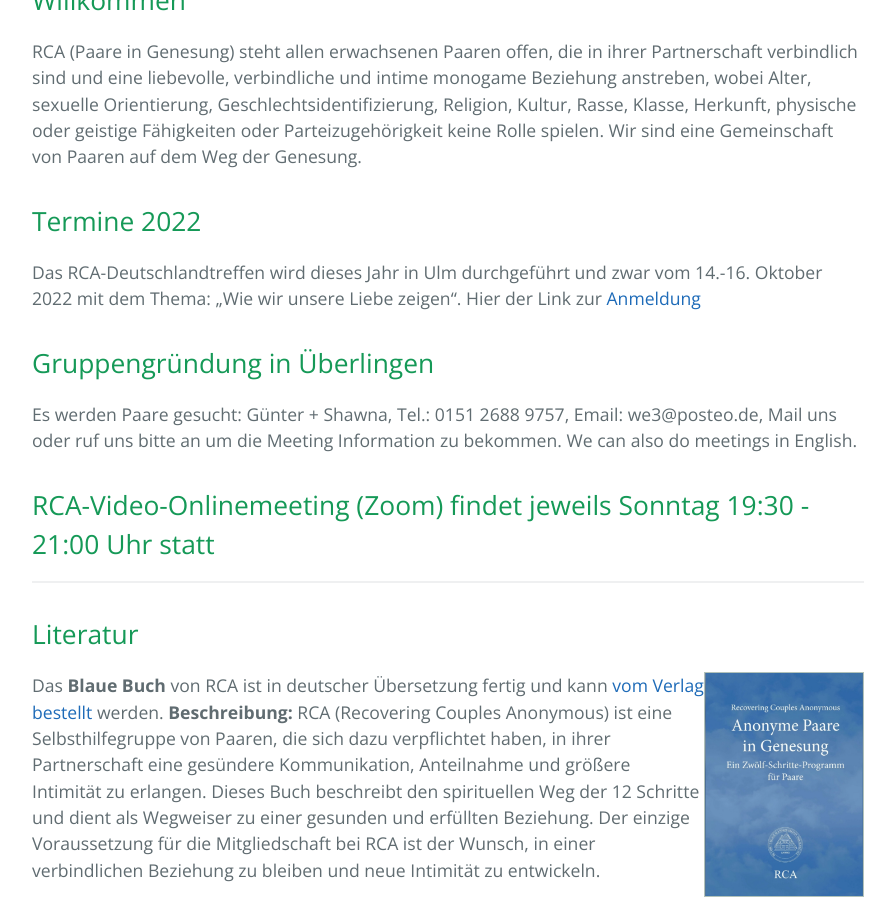
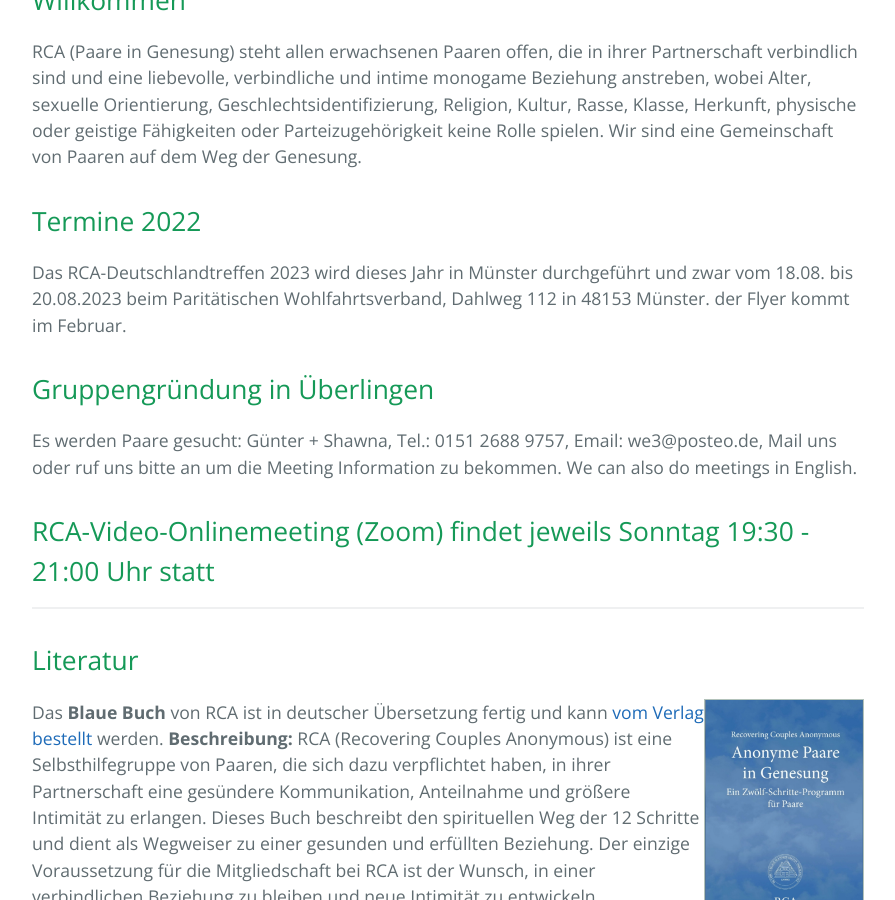
Before and after one commit to rcadeutschland/rcadeutschland.github.io, a Jekyll site: the page built from index.html, in a window 1280 px wide and 900 px high, scrolled down 392 px. Shown: the whole window, without its empty margins (192-1087 px from the left). Built offline with Jekyll 4.4.1, drawn with Linux system fonts in a browser that asks for light colours.

Commit message:
add Ankündigung RCA DLT 2023

```diff
--- a/index.html
+++ b/index.html
@@ -14,9 +14,9 @@
 </p>
 <h2>Termine 2022</h2>
 <p>
-  Das RCA-Deutschlandtreffen wird dieses Jahr in Ulm durchgeführt und zwar vom
-  14.-16. Oktober 2022 mit dem Thema: „Wie wir unsere Liebe zeigen“. Hier der
-  Link zur <a href="files/RCATreffenUlm2022.pdf">Anmeldung</a>
+  Das RCA-Deutschlandtreffen 2023 wird dieses Jahr in Münster durchgeführt und zwar vom
+  18.08. bis 20.08.2023 beim Paritätischen Wohlfahrtsverband, Dahlweg 112 in 48153 Münster.
+  der Flyer kommt im Februar.
 </p>
 <h2>Gruppengründung in Überlingen</h2>
 <p>
```
